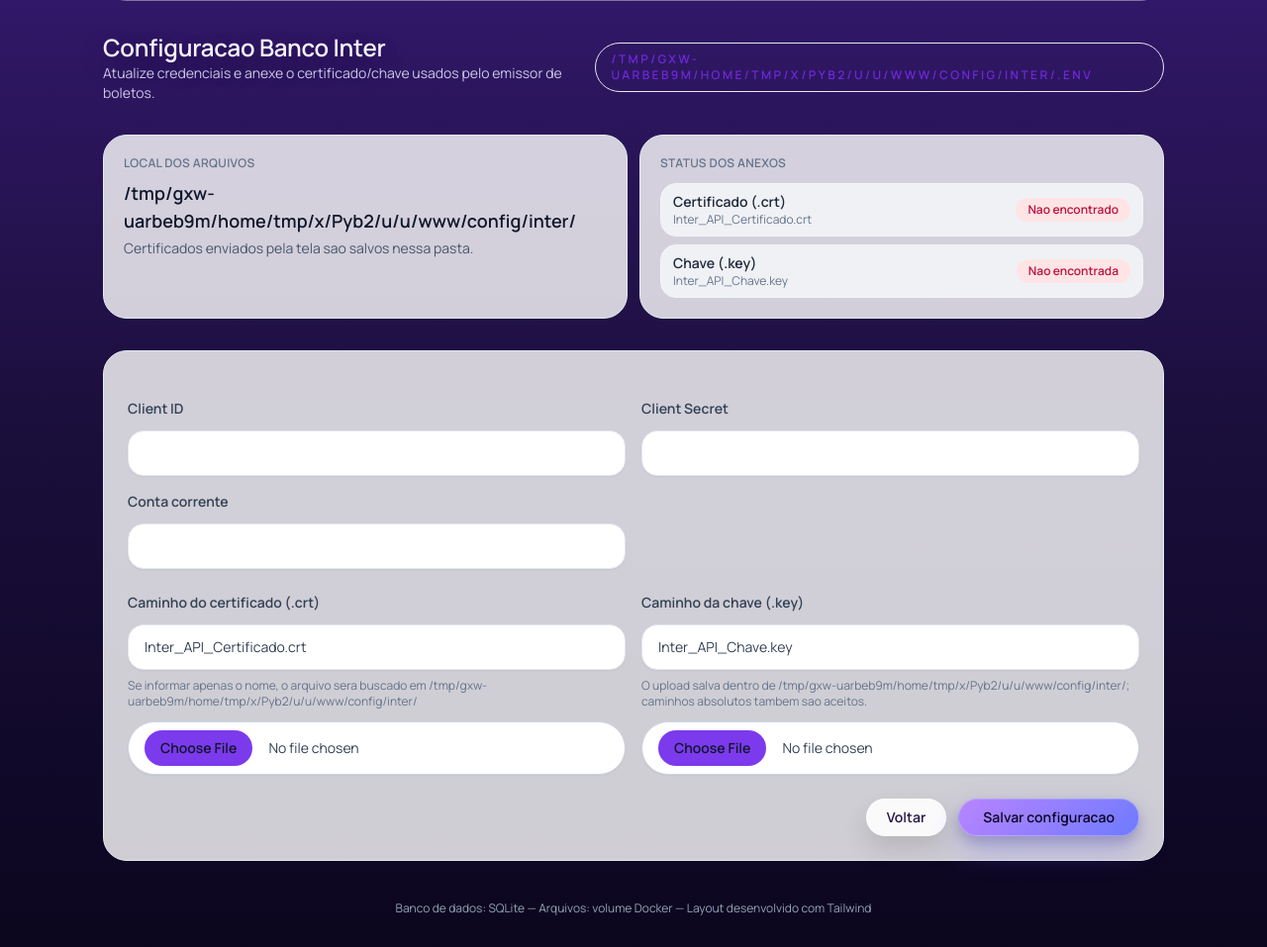
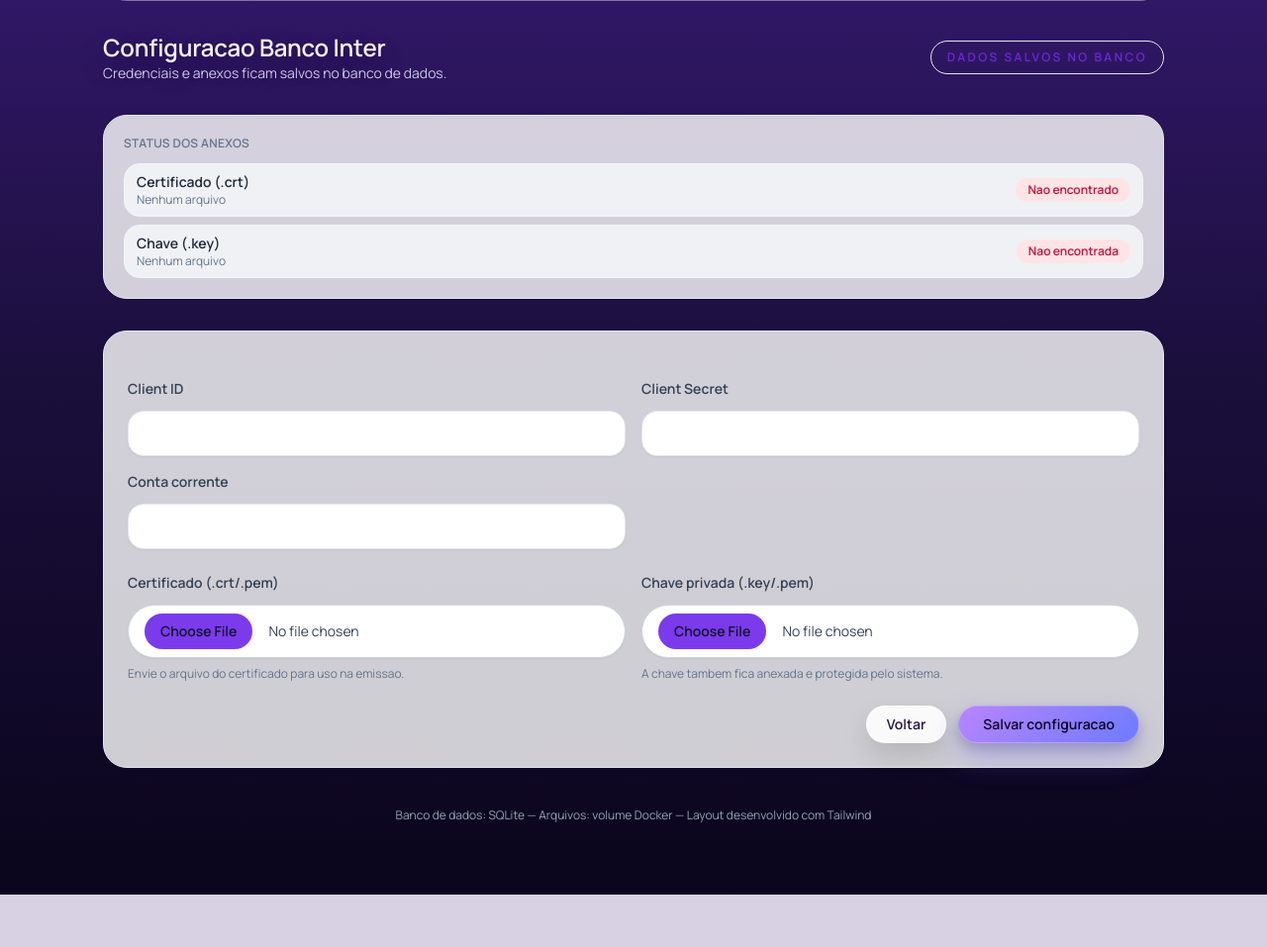
Before and after one commit to ADRIANO1992DIAS/Receber_inter_2, a Django app: page /config/inter/ in a window 1280 px wide. Shown: the part 172-1129 px from the top of the page at 99% size. After the commit the page ends 1076 px from the top, so only its background shows below. Run offline with Django 5.2, Linux system fonts and the light colour scheme; a user stored in the database is signed in; data comes from the database, SQL or seed files in the repository; both versions use the stored data as it was after the commit; some libraries are stand-ins or nearby versions.

Commit message:
alteracao

```diff
--- a/billing/forms.py
+++ b/billing/forms.py
@@ -1,9 +1,8 @@
-from pathlib import Path
 from django import forms
 from django.db.models import QuerySet
 from django.utils import timezone
 
-from .models import Cliente, Boleto, ConciliacaoLancamento, WhatsappConfig
+from .models import Cliente, Boleto, ConciliacaoLancamento, WhatsappConfig, InterConfig
 
 
 def _coerce_int_or_none(value):
@@ -263,20 +262,24 @@ class WhatsappMensagemForm(forms.ModelForm):
         }
 
 
-class InterConfigForm(forms.Form):
-    DEFAULT_CERT_NAME = "Inter_API_Certificado.crt"
-    DEFAULT_KEY_NAME = "Inter_API_Chave.key"
-
-    client_id = forms.CharField(label="Client ID")
-    client_secret = forms.CharField(
-        label="Client Secret",
-        widget=forms.PasswordInput(render_value=True),
-    )
-    conta_corrente = forms.CharField(label="Conta corrente")
-    cert_path = forms.CharField(label="Nome do certificado (.crt)", required=False)
-    cert_file = forms.FileField(label="Upload do certificado", required=False)
-    key_path = forms.CharField(label="Nome da chave (.key)", required=False)
-    key_file = forms.FileField(label="Upload da chave privada", required=False)
+class InterConfigForm(forms.ModelForm):
+    class Meta:
+        model = InterConfig
+        fields = ["client_id", "client_secret", "conta_corrente", "cert_file", "key_file"]
+        labels = {
+            "client_id": "Client ID",
+            "client_secret": "Client Secret",
+            "conta_corrente": "Conta corrente",
+            "cert_file": "Certificado (.crt/.pem)",
+            "key_file": "Chave privada (.key/.pem)",
+        }
+        widgets = {
+            "client_id": forms.TextInput(),
+            "client_secret": forms.PasswordInput(render_value=True),
+            "conta_corrente": forms.TextInput(),
+            "cert_file": forms.ClearableFileInput(),
+            "key_file": forms.ClearableFileInput(),
+        }
 
     def __init__(self, *args, **kwargs):
         super().__init__(*args, **kwargs)
@@ -289,7 +292,7 @@ class InterConfigForm(forms.Form):
             "text-slate-700 shadow-sm file:mr-4 file:rounded-full file:border-0 file:bg-brand-600 "
             "file:px-4 file:py-2 file:text-sm file:font-semibold file:text-slate-900 hover:file:brightness-110"
         )
-        for field_name in ("client_id", "client_secret", "conta_corrente", "cert_path", "key_path"):
+        for field_name in ("client_id", "client_secret", "conta_corrente"):
             self.fields[field_name].widget.attrs.update({"class": text_class})
         for field_name in ("cert_file", "key_file"):
             self.fields[field_name].widget.attrs.update({"class": file_class, "accept": ".crt,.pem,.key"})
@@ -309,21 +312,3 @@ class InterConfigForm(forms.Form):
             if not nome.endswith((".key", ".pem")):
                 raise forms.ValidationError("Envie uma chave com extensao .key ou .pem.")
         return arquivo
-
-    def clean_cert_path(self):
-        valor = (self.cleaned_data.get("cert_path") or "").strip()
-        if not valor:
-            return self.DEFAULT_CERT_NAME
-        caminho = Path(valor)
-        if caminho.is_absolute():
-            return str(caminho)
-        return caminho.name or self.DEFAULT_CERT_NAME
-
-    def clean_key_path(self):
-        valor = (self.cleaned_data.get("key_path") or "").strip()
-        if not valor:
-            return self.DEFAULT_KEY_NAME
-        caminho = Path(valor)
-        if caminho.is_absolute():
-            return str(caminho)
-        return caminho.name or self.DEFAULT_KEY_NAME
--- a/billing/views.py
+++ b/billing/views.py
@@ -11,7 +11,6 @@ from difflib import SequenceMatcher
 from pathlib import Path
 from typing import Optional, List, Set, Dict, Any, Tuple
 
-from dotenv import dotenv_values, load_dotenv
 from django.shortcuts import render, redirect, get_object_or_404
 from django.contrib import messages
 from django.http import FileResponse, HttpResponse
@@ -24,11 +23,12 @@ from django.views.decorators.http import require_POST, require_http_methods
 from django.utils import timezone
 from django.utils.text import slugify
 from django.urls import reverse
+from django.conf import settings
 
 from openpyxl import load_workbook, Workbook
 from openpyxl.utils.exceptions import InvalidFileException
 
-from .models import Cliente, Boleto, ConciliacaoLancamento, ConciliacaoAlias, WhatsappConfig
+from .models import Cliente, Boleto, ConciliacaoLancamento, ConciliacaoAlias, WhatsappConfig, InterConfig
 from .forms import (
     SelecionarClientesForm,
     ClienteForm,
@@ -39,7 +39,7 @@ from .forms import (
     WhatsappMensagemForm,
     InterConfigForm,
 )
-from .services.inter_service import InterService, CREDENTIALS_DIR, ENV_PATH
+from .services.inter_service import InterService
 from .services.whatsapp_service import dispatch_boleto_via_whatsapp, format_whatsapp_phone
 
 
@@ -1774,112 +1774,48 @@ def cancelar_boleto(request, boleto_id: int):
 
 
 
-def _sanitizar_env_valor(valor: Optional[str]) -> str:
-    return str(valor or "").replace("\n", " ").replace("\r", " ").strip()
-
-
-def _carregar_config_inter_env() -> Dict[str, str]:
-    valores = dotenv_values(ENV_PATH) if ENV_PATH.exists() else {}
+def _file_info(arquivo) -> Dict[str, Any]:
+    if not arquivo:
+        return {"name": "", "path": "", "exists": False}
+    try:
+        caminho = Path(arquivo.path)
+    except (ValueError, OSError):
+        caminho = None
     return {
-        "client_id": _sanitizar_env_valor(valores.get("CLIENT_ID")),
-        "client_secret": _sanitizar_env_valor(valores.get("CLIENT_SECRET")),
-        "conta_corrente": _sanitizar_env_valor(valores.get("CONTA_CORRENTE")),
-        "cert_path": (_sanitizar_env_valor(valores.get("CERT_PATH") or InterConfigForm.DEFAULT_CERT_NAME)
-                      or InterConfigForm.DEFAULT_CERT_NAME),
-        "key_path": (_sanitizar_env_valor(valores.get("KEY_PATH") or InterConfigForm.DEFAULT_KEY_NAME)
-                     or InterConfigForm.DEFAULT_KEY_NAME),
+        "name": arquivo.name,
+        "path": str(caminho) if caminho else "",
+        "exists": caminho.exists() if caminho else False,
     }
-
-
-def _atualizar_env_inter(valores: Dict[str, str]) -> None:
-    ENV_PATH.parent.mkdir(parents=True, exist_ok=True)
-    linhas_existentes = ENV_PATH.read_text(encoding="utf-8").splitlines() if ENV_PATH.exists() else []
-    novos = {chave: _sanitizar_env_valor(valor) for chave, valor in valores.items()}
-    atualizados: Set[str] = set()
-    novas_linhas: List[str] = []
-    for linha in linhas_existentes:
-        trecho = linha.strip()
-        if not trecho or trecho.startswith("#") or "=" not in linha:
-            novas_linhas.append(linha)
-            continue
-        chave, _ = linha.split("=", 1)
-        chave_limpa = chave.strip()
-        if chave_limpa in novos:
-            novas_linhas.append(f"{chave_limpa}={novos[chave_limpa]}")
-            atualizados.add(chave_limpa)
-        else:
-            novas_linhas.append(linha)
-    for chave, valor in novos.items():
-        if chave not in atualizados:
-            novas_linhas.append(f"{chave}={valor}")
-    conteudo = "\n".join(novas_linhas).rstrip() + "\n"
-    ENV_PATH.write_text(conteudo, encoding="utf-8")
-    load_dotenv(ENV_PATH, override=True)
-
-
-def _salvar_arquivo_credencial(upload, destino: Path) -> None:
-    destino.parent.mkdir(parents=True, exist_ok=True)
-    with destino.open("wb") as destino_fp:
-        for chunk in upload.chunks():
-            destino_fp.write(chunk)
-
-
-def _resolver_destino_credencial(valor: str) -> Path:
-    caminho = Path(valor or "")
-    if caminho.is_absolute():
-        return caminho
-    return CREDENTIALS_DIR / (caminho.name or caminho)
 
 
 @login_required
 @require_http_methods(["GET", "POST"])
 def config_inter(request):
-    valores_env = _carregar_config_inter_env()
-    form = InterConfigForm(request.POST or None, request.FILES or None, initial=valores_env)
-
-    cert_path_val = (form.data.get("cert_path") if form.is_bound else valores_env["cert_path"]) or InterConfigForm.DEFAULT_CERT_NAME
-    key_path_val = (form.data.get("key_path") if form.is_bound else valores_env["key_path"]) or InterConfigForm.DEFAULT_KEY_NAME
-
-    cert_arquivo = _resolver_destino_credencial(cert_path_val)
-    key_arquivo = _resolver_destino_credencial(key_path_val)
+    config = InterConfig.get_solo()
+    form = InterConfigForm(request.POST or None, request.FILES or None, instance=config)
+
+    cert_info = _file_info(config.cert_file)
+    key_info = _file_info(config.key_file)
 
     if request.method == "POST" and form.is_valid():
-        dados = form.cleaned_data
-        cert_path_val = dados.get("cert_path") or InterConfigForm.DEFAULT_CERT_NAME
-        key_path_val = dados.get("key_path") or InterConfigForm.DEFAULT_KEY_NAME
-
-        cert_destino = _resolver_destino_credencial(cert_path_val)
-        key_destino = _resolver_destino_credencial(key_path_val)
-
-        if dados.get("cert_file"):
-            _salvar_arquivo_credencial(dados["cert_file"], cert_destino)
-            cert_arquivo = cert_destino
-        if dados.get("key_file"):
-            _salvar_arquivo_credencial(dados["key_file"], key_destino)
-            key_arquivo = key_destino
-
-        _atualizar_env_inter(
-            {
-                "CLIENT_ID": dados.get("client_id"),
-                "CLIENT_SECRET": dados.get("client_secret"),
-                "CONTA_CORRENTE": dados.get("conta_corrente"),
-                "CERT_PATH": cert_path_val,
-                "KEY_PATH": key_path_val,
-            }
-        )
+        config = form.save()
+        cert_info = _file_info(config.cert_file)
+        key_info = _file_info(config.key_file)
         messages.success(request, "Configuracao do Banco Inter atualizada.")
         return redirect("config_inter")
 
+    credentials_dir = Path(settings.MEDIA_ROOT) / "inter_credentials"
+
     context = {
         "form": form,
-        "env_path": ENV_PATH,
-        "credentials_dir": CREDENTIALS_DIR,
-        "cert_exists": cert_arquivo.exists(),
-        "key_exists": key_arquivo.exists(),
-        "cert_path": cert_path_val,
-        "key_path": key_path_val,
+        "config": config,
+        "credentials_dir": credentials_dir,
+        "cert_info": cert_info,
+        "key_info": key_info,
     }
     return render(request, "billing/inter_config.html", context)
+
+
 
 @login_required
 @require_http_methods(["GET", "POST"])
--- a/templates/billing/inter_config.html
+++ b/templates/billing/inter_config.html
@@ -3,40 +3,33 @@
   <div class="flex flex-col gap-2 sm:flex-row sm:items-center sm:justify-between">
     <div>
       <h2 class="page-title text-2xl font-semibold">Configuracao Banco Inter</h2>
-      <p class="page-subtitle text-sm">Atualize credenciais e anexe o certificado/chave usados pelo emissor de boletos.</p>
+      <p class="page-subtitle text-sm">Credenciais e anexos ficam salvos no banco de dados.</p>
     </div>
     <div class="rounded-full border border-brand-200 px-4 py-2 text-xs font-semibold uppercase tracking-[0.2em] text-brand-700">
-      {{ env_path }}
+      Dados salvos no banco
     </div>
   </div>
 
-  <div class="grid gap-3 md:grid-cols-2">
-    <div class="rounded-3xl border border-slate-200 bg-white/80 p-5 shadow-sm">
-      <p class="text-xs font-semibold uppercase tracking-wide text-slate-500">Local dos arquivos</p>
-      <p class="mt-2 text-lg font-semibold text-slate-900">{{ credentials_dir }}/</p>
-      <p class="mt-1 text-sm text-slate-600">Certificados enviados pela tela sao salvos nessa pasta.</p>
-    </div>
   <div class="rounded-3xl border border-slate-200 bg-white/80 p-5 shadow-sm">
     <p class="text-xs font-semibold uppercase tracking-wide text-slate-500">Status dos anexos</p>
     <div class="mt-3 flex flex-col gap-2 text-sm">
       <div class="flex items-center justify-between rounded-2xl border border-slate-100 bg-slate-50/80 px-3 py-2">
         <div>
           <p class="font-semibold text-slate-800">Certificado (.crt)</p>
-            <p class="text-xs text-slate-500">{{ cert_path }}</p>
+          <p class="text-xs text-slate-500">{{ cert_info.name|default:"Nenhum arquivo" }}</p>
         </div>
-          <span class="rounded-full px-3 py-1 text-xs font-semibold {% if cert_exists %}bg-emerald-100 text-emerald-700{% else %}bg-rose-100 text-rose-700{% endif %}">
-            {% if cert_exists %}Encontrado{% else %}Nao encontrado{% endif %}
+        <span class="rounded-full px-3 py-1 text-xs font-semibold {% if cert_info.exists %}bg-emerald-100 text-emerald-700{% else %}bg-rose-100 text-rose-700{% endif %}">
+          {% if cert_info.exists %}Encontrado{% else %}Nao encontrado{% endif %}
         </span>
       </div>
       <div class="flex items-center justify-between rounded-2xl border border-slate-100 bg-slate-50/80 px-3 py-2">
         <div>
           <p class="font-semibold text-slate-800">Chave (.key)</p>
-            <p class="text-xs text-slate-500">{{ key_path }}</p>
+          <p class="text-xs text-slate-500">{{ key_info.name|default:"Nenhum arquivo" }}</p>
         </div>
-          <span class="rounded-full px-3 py-1 text-xs font-semibold {% if key_exists %}bg-emerald-100 text-emerald-700{% else %}bg-rose-100 text-rose-700{% endif %}">
-            {% if key_exists %}Encontrada{% else %}Nao encontrada{% endif %}
+        <span class="rounded-full px-3 py-1 text-xs font-semibold {% if key_info.exists %}bg-emerald-100 text-emerald-700{% else %}bg-rose-100 text-rose-700{% endif %}">
+          {% if key_info.exists %}Encontrada{% else %}Nao encontrada{% endif %}
         </span>
-        </div>
       </div>
     </div>
   </div>
@@ -86,15 +79,9 @@
 
       <div class="grid gap-4 lg:grid-cols-2">
         <div class="flex flex-col gap-2">
-          <label for="{{ form.cert_path.id_for_label }}" class="text-sm font-semibold text-slate-700">Caminho do certificado (.crt)</label>
-          {{ form.cert_path }}
-          <p class="text-xs text-slate-500">Se informar apenas o nome, o arquivo sera buscado em {{ credentials_dir }}/</p>
+          <label for="{{ form.cert_file.id_for_label }}" class="text-sm font-semibold text-slate-700">Certificado (.crt/.pem)</label>
           {{ form.cert_file }}
-          {% if form.cert_path.errors %}
-            <div class="rounded-2xl border border-rose-200 bg-rose-50 px-4 py-2 text-xs text-rose-600">
-              {% for erro in form.cert_path.errors %}<p>{{ erro }}</p>{% endfor %}
-            </div>
-          {% endif %}
+          <p class="text-xs text-slate-500">Envie o arquivo do certificado para uso na emissao.</p>
           {% if form.cert_file.errors %}
             <div class="rounded-2xl border border-rose-200 bg-rose-50 px-4 py-2 text-xs text-rose-600">
               {% for erro in form.cert_file.errors %}<p>{{ erro }}</p>{% endfor %}
@@ -102,15 +89,9 @@
           {% endif %}
         </div>
         <div class="flex flex-col gap-2">
-          <label for="{{ form.key_path.id_for_label }}" class="text-sm font-semibold text-slate-700">Caminho da chave (.key)</label>
-          {{ form.key_path }}
-          <p class="text-xs text-slate-500">O upload salva dentro de {{ credentials_dir }}/; caminhos absolutos tambem sao aceitos.</p>
+          <label for="{{ form.key_file.id_for_label }}" class="text-sm font-semibold text-slate-700">Chave privada (.key/.pem)</label>
           {{ form.key_file }}
-          {% if form.key_path.errors %}
-            <div class="rounded-2xl border border-rose-200 bg-rose-50 px-4 py-2 text-xs text-rose-600">
-              {% for erro in form.key_path.errors %}<p>{{ erro }}</p>{% endfor %}
-            </div>
-          {% endif %}
+          <p class="text-xs text-slate-500">A chave tambem fica anexada e protegida pelo sistema.</p>
           {% if form.key_file.errors %}
             <div class="rounded-2xl border border-rose-200 bg-rose-50 px-4 py-2 text-xs text-rose-600">
               {% for erro in form.key_file.errors %}<p>{{ erro }}</p>{% endfor %}
```
Also changed, not shown: billing/models.py (+22 -0 lines), billing/services/inter_service.py (+18 -22 lines), README.md, billing/migrations/0009_interconfig.py (added), data/db.sqlite3, image.png (deleted), inter_api/README.txt. Lines whose indentation alone changed are shown as unchanged.
